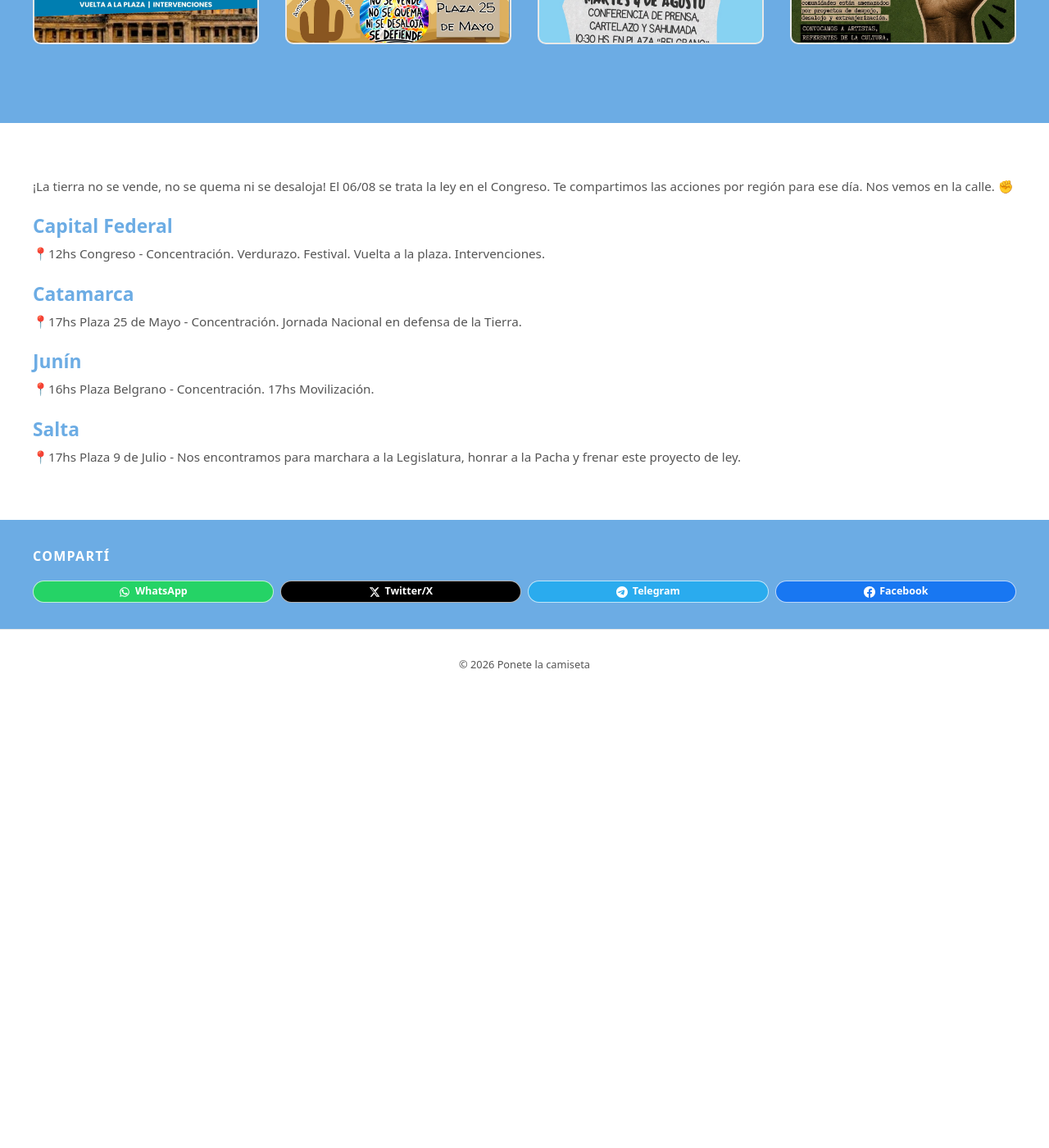
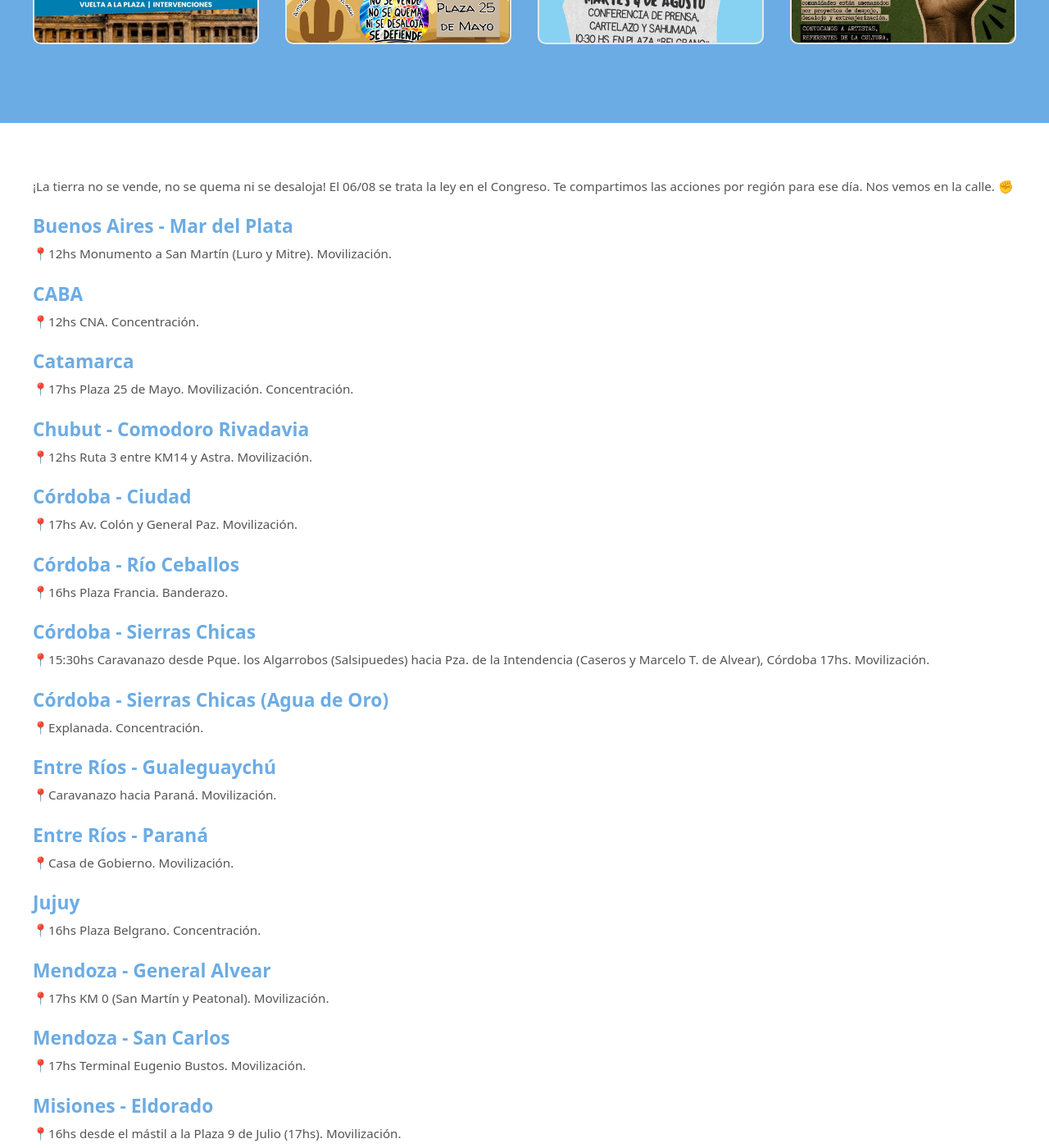
Before and after one commit to LaCamisetaOrg/LaCamisetaOrg.github.io, a Jekyll site: the page built from _actions/acciones68.md, in a window 1280 px wide and 1400 px high, scrolled down 470 px. Shown: the whole window at 82% size. Built offline with Jekyll 4.4.1, drawn with Linux system fonts in a browser that asks for light colours; before the commit the page ends 1323 px from its top, so only the background shows below that; some of the changed text lies outside the part shown.

Commit message:
Add files via upload

```diff
--- a/_actions/acciones68.md
+++ b/_actions/acciones68.md
@@ -3,26 +3,102 @@ layout: action
 title: "Acciones del 06/08, el día que se trata la ley"
 description: "Acciones del 06/08"
 image:
-  - /assets/images/tierra_20260725al20260808/flyer_3_b.jpeg
-  - /assets/images/tierra_20260725al20260808/6_concentracion_catamarca.jpeg
-  - /assets/images/tierra_20260725al20260808/junin_acciones.jpeg
-  - /assets/images/tierra_20260725al20260808/jueves_6_salta.jpeg
+  - src: /assets/images/tierra_20260725al20260808/flyer_3_b.jpeg
+    alt: "Afiche del 6/8 en el Congreso Nacional. Foto del edificio del Congreso con el texto: Defendamos el Territorio, ahora afuera de la cancha. 06/08 en Congreso desde las 12hs. Verdurazo, Festival, Vuelta a la plaza, Intervenciones. La tierra no se vende, no se quema, ni se desaloja."
+  - src: /assets/images/tierra_20260725al20260808/6_concentracion_catamarca.jpeg
+    alt: "Afiche de la Jornada Nacional en Defensa de la Tierra en Catamarca el 6/8. Concentración 17hs en Plaza 25 de Mayo. Incluye marcha, números artísticos, espacio niñeces y radio abierta. No a la ley de extranjerización. La tierra no se vende, no se quema, ni se desaloja, se defiende."
+  - src: /assets/images/tierra_20260725al20260808/junin_acciones.jpeg
+    alt: "Afiche de acciones en Jujuy contra la Ley de Inviolabilidad de la Propiedad Privada. Cronograma: viernes 31/07 banderazo y volanteada en semáforos, concentración 17hs en Plazoleta Eva Perón; martes 4/8 conferencia de prensa y sahumada 10:30hs en Plaza Belgrano; jueves 6/8 concentración 16hs y movilización 17hs en Plaza Belgrano. Mapa de Argentina con banderines a la venta."
+  - src: /assets/images/tierra_20260725al20260808/jueves_6_salta.jpeg
+    alt: "Afiche de Salta para el 6 de agosto. El territorio se defiende, no se vende. Convocatoria a artistas, referentes de la cultura, la ciencia y la educación a marchar desde Plaza 9 de Julio a las 17hs hacia la Legislatura, para honrar a la Pacha y frenar el proyecto de ley. #ElTerritorioSeDefiende #SaltaSeLevanta."
 ---
 
 ¡La tierra no se vende, no se quema ni se desaloja! El 06/08 se trata la ley en el Congreso. Te compartimos las acciones por región para ese día. Nos vemos en la calle. ✊
 
-## Capital Federal
+## Buenos Aires - Mar del Plata
 
-📍12hs Congreso - Concentración. Verdurazo. Festival. Vuelta a la plaza. Intervenciones.
+📍12hs Monumento a San Martín (Luro y Mitre). Movilización.
+
+## CABA
+
+📍12hs CNA. Concentración.
 
 ## Catamarca
 
-📍17hs Plaza 25 de Mayo - Concentración. Jornada Nacional en defensa de la Tierra.
+📍17hs Plaza 25 de Mayo. Movilización. Concentración.
 
-## Junín
+## Chubut - Comodoro Rivadavia
 
-📍16hs Plaza Belgrano - Concentración. 17hs Movilización.
+📍12hs Ruta 3 entre KM14 y Astra. Movilización.
+
+## Córdoba - Ciudad
+
+📍17hs Av. Colón y General Paz. Movilización.
+
+## Córdoba - Río Ceballos
+
+📍16hs Plaza Francia. Banderazo.
+
+## Córdoba - Sierras Chicas
+
+📍15:30hs Caravanazo desde Pque. los Algarrobos (Salsipuedes) hacia Pza. de la Intendencia (Caseros y Marcelo T. de Alvear), Córdoba 17hs. Movilización.
+
+## Córdoba - Sierras Chicas (Agua de Oro)
+
+📍Explanada. Concentración.
+
+## Entre Ríos - Gualeguaychú
+
+📍Caravanazo hacia Paraná. Movilización.
+
+## Entre Ríos - Paraná
+
+📍Casa de Gobierno. Movilización.
+
+## Jujuy
+
+📍16hs Plaza Belgrano. Concentración.
+
+## Mendoza - General Alvear
+
+📍17hs KM 0 (San Martín y Peatonal). Movilización.
+
+## Mendoza - San Carlos
+
+📍17hs Terminal Eugenio Bustos. Movilización.
+
+## Misiones - Eldorado
+
+📍16hs desde el mástil a la Plaza 9 de Julio (17hs). Movilización.
+
+## Misiones - Iguazú
+
+📍18:30hs Plaza San Martín. Asamblea Abierta.
+
+## Neuquén - San Martín de los Andes
+
+📍San Martín hasta el lago Lácar. Movilización.
+
+## Río Negro - Bariloche
+
+📍Centro Cívico. Movilización.
+
+
+## Río Negro - Viedma
+
+📍Plaza San Martín. Movilización.
 
 ## Salta
 
-📍17hs Plaza 9 de Julio - Nos encontramos para marchara a la Legislatura, honrar a la Pacha y frenar este proyecto de ley.
+📍17hs Plaza 9 de Julio hacia la Legislatura. Movilización.
+
+
+## Santa Fe - Rosario
+
+📍11hs Plaza San Martín (PSM). Concentración.
+
+📍18hs PSM hasta el Monumento a La Bandera. Movilización.
+
+## Tucumán
+
+📍14hs Plaza Independencia. Intervenciones artísticas. Conferencia de prensa / Mesa informativa.
--- a/_layouts/action.html
+++ b/_layouts/action.html
@@ -7,10 +7,12 @@
   <meta name="description" content="{{ page.description | default: site.description }}">
 
   {% comment %}
-    Resolve OG image: og_image if set, else first element if image is a list, scalar if single, logo as fallback.
+    Resolve OG image: og_image if set, else first element if image is a list (objects or strings), scalar if single, logo as fallback.
   {% endcomment %}
   {% if page.og_image %}
     {% assign og_image = page.og_image %}
+  {% elsif page.image[0].src %}
+    {% assign og_image = page.image[0].src %}
   {% elsif page.image[0].size > 2 %}
     {% assign og_image = page.image[0] %}
   {% elsif page.image %}
@@ -41,11 +43,11 @@
   <main>
     {% include cause-nav.html %}
     {% comment %}
-      Detect gallery: page.image[0] returns the first array element when image is a list,
-      or the first character when it is a scalar string. Paths are always longer than 2 chars.
+      Detect gallery: image is a list when the first element is an object (has .src) or a long string (path > 2 chars).
+      A scalar string gives page.image[0] as its first character (size 1).
     {% endcomment %}
     {% assign is_gallery = false %}
-    {% if page.image[0].size > 2 %}
+    {% if page.image[0].src or page.image[0].size > 2 %}
       {% assign is_gallery = true %}
     {% endif %}
     {% if is_gallery %}
@@ -55,7 +57,11 @@
         <div class="action-gallery">
           {% for img in page.image %}
           <div class="action-gallery__item">
+            {% if img.src %}
+            <img src="{{ img.src | relative_url }}" alt="{{ img.alt | default: page.title }}" loading="lazy">
+            {% else %}
             <img src="{{ img | relative_url }}" alt="{{ page.title }}" loading="lazy">
+            {% endif %}
           </div>
           {% endfor %}
         </div>
```
Also changed, not shown: _actions/banderazo20260801.md (+89 -16 lines), _causes/tierra.md (+3 -3 lines).
